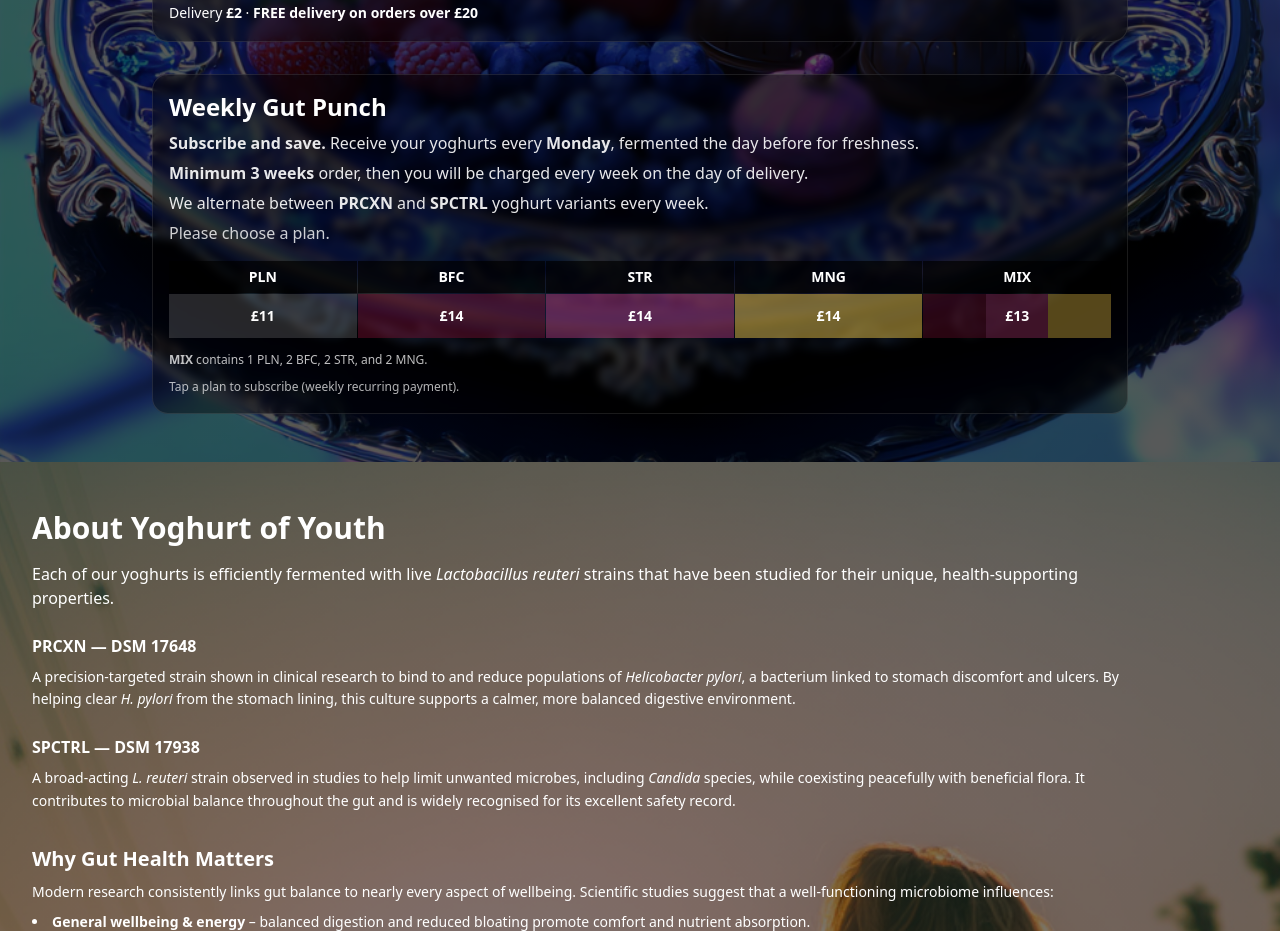
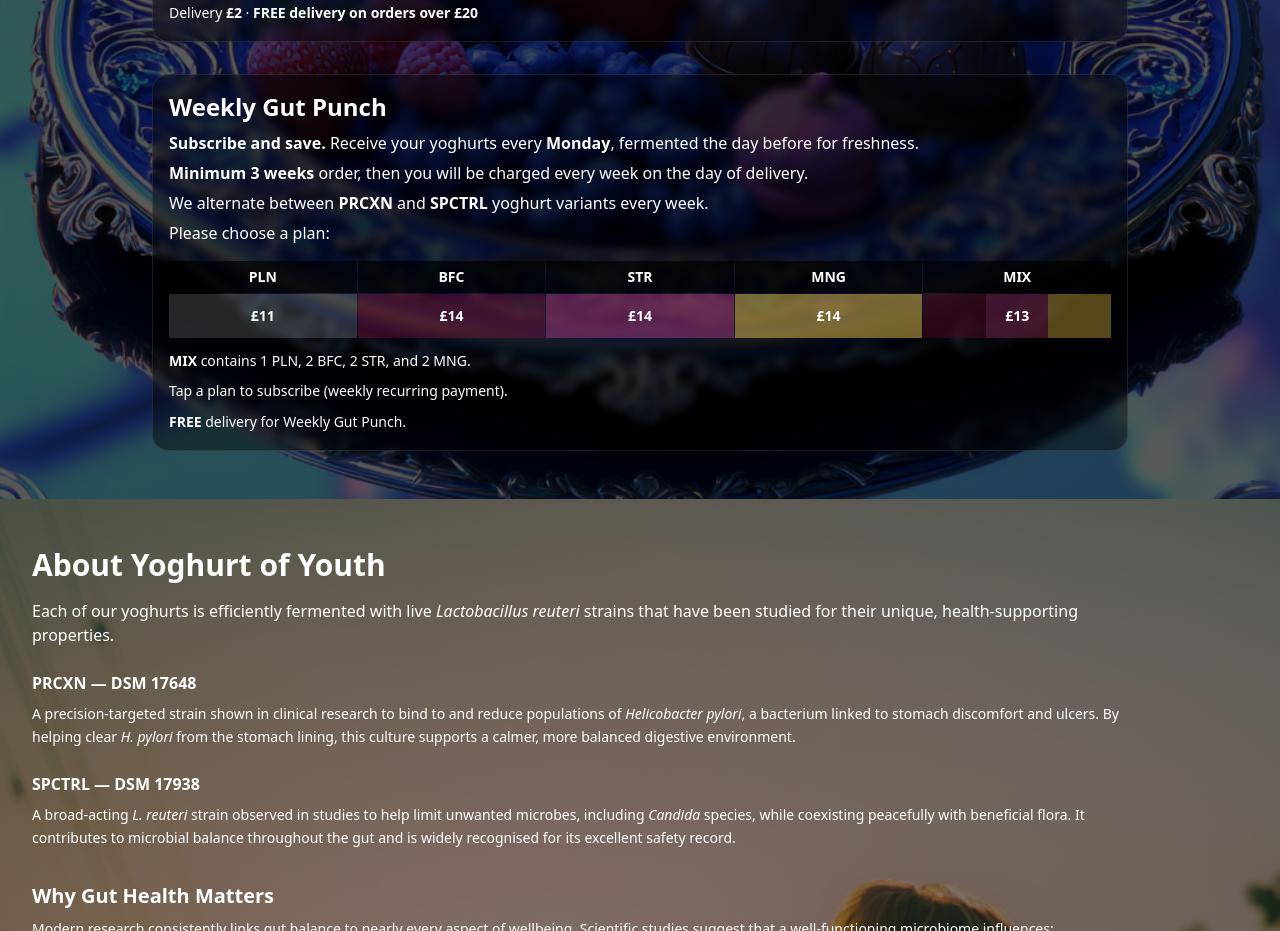
Before and after one commit to ZainAkuji/Yoghurt-of-Youth, a React (Vite) app: page / in a window 1280 px wide. Shown: the part 1660-2591 px from the top of the page. Built offline with nearby package versions, Linux system fonts and the light colour scheme.

Commit message:
Update App.tsx

```diff
--- a/src/App.tsx
+++ b/src/App.tsx
@@ -964,11 +964,11 @@ export default function App(){
                 <div className="mt-8 bg-black/40 rounded-2xl border border-white/10 p-3 sm:p-4 backdrop-blur-sm">
                   <h3 className="text-xl sm:text-2xl font-bold mb-2">Weekly Gut Punch</h3>
 
-                  <div className="text-sm sm:text-base text-white/90 max-w-3xl space-y-1.5">
+                  <div className="text-sm sm:text-base text-white max-w-3xl space-y-1.5">
                     <p><strong>Subscribe and save.</strong> Receive your yoghurts every <strong>Monday</strong>, fermented the day before for freshness.</p>
                     <p><strong>Minimum 3 weeks</strong> order, then you will be charged every week on the day of delivery.</p>
                     <p>We alternate between <strong>PRCXN</strong> and <strong>SPCTRL</strong> yoghurt variants every week.</p>
-                    <p className="text-white/80">Please choose a plan.</p>
+                    <p className="text-white">Please choose a plan:</p>
                   </div>
 
                   {/* Plans table */}
@@ -1019,12 +1019,16 @@ export default function App(){
                       })}
                     </div>
 
-                    <p className="mt-3 text-xs text-white/75 leading-relaxed">
+                    <p className="mt-3 text-sm text-white leading-relaxed">
                       <strong>MIX</strong> contains 1 PLN, 2 BFC, 2 STR, and 2 MNG.
                     </p>
 
-                    <p className="mt-2 text-xs text-white/70 leading-relaxed">
+                    <p className="mt-2 text-sm text-white leading-relaxed">
                       Tap a plan to subscribe (weekly recurring payment).
+                    </p>
+
+                    <p className="mt-2 text-sm text-white leading-relaxed">
+                      <strong>FREE</strong> delivery for Weekly Gut Punch.
                     </p>
                   </div>
 
@@ -1624,23 +1628,10 @@ function PayModal({
     return (
       <Modal onClose={onClose} title="Weekly Gut Punch">
         <p className="text-sm text-white/80">
-          {isSubscription ? (
-            <>
           You’re subscribing to <span className="font-semibold">{subscriptionPlan.label}</span>. Billing is{" "}
-              <span className="font-semibold">weekly</span> and starts on the{" "}
-              <span className="font-semibold">coming Monday</span>, then repeats every Monday.
-              Delivery is every Monday <span className="font-semibold">18:30–20:00</span>.
-            </>
-          ) : (
-            <>
-              Choose your delivery day and enter your Blackburn address. We deliver on{" "}
-              <span className="font-semibold">Mondays and Thursdays</span> between{" "}
-              <span className="font-semibold">{deliveryWindow}</span>.
-            </>
-          )}
-        </p>
-
-        {!isSubscription && (
+          weekly and starts on the{" "} coming Monday between 18:30–20:00, then repeats every Monday.
+        </p>
+
         <div className="mt-4 grid md:grid-cols-2 gap-4">
           <input value={name} onChange={(e) => setName(e.target.value)} required placeholder="Full name"
             className="rounded-xl border border-white/30 bg-black/30 px-3 py-2 text-sm text-white placeholder:text-white/40 outline-none focus:ring-2 focus:ring-white/40" />
@@ -1655,7 +1646,6 @@ function PayModal({
           <input value={note} onChange={(e) => setNote(e.target.value)} placeholder="Order note (optional)"
             className="rounded-xl border border-white/30 bg-black/30 px-3 py-2 text-sm text-white placeholder:text-white/40 outline-none focus:ring-2 focus:ring-white/40 md:col-span-2" />
         </div>
-        )}
 
         {error && <p className="mt-3 text-sm text-rose-300">{error}</p>}
 
```
Lines whose indentation alone changed are shown as unchanged.
